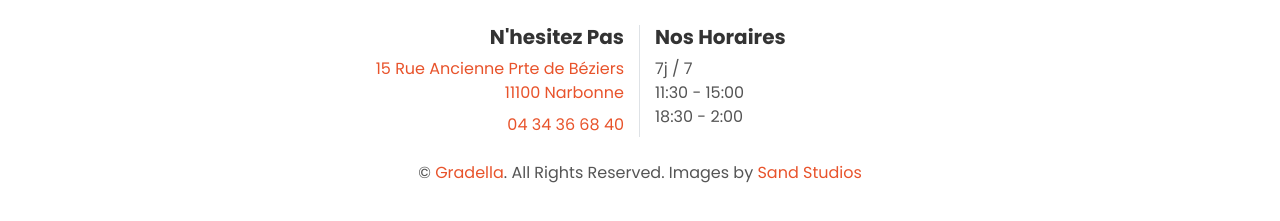
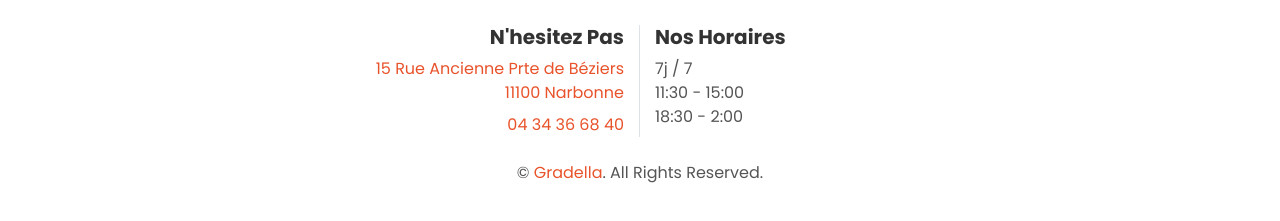
Before and after one commit to billoosijok/Gradella-Website, a plain HTML site: page index.html in a window 1280 px wide. Shown: the part 2341-2562 px from the top of the page. Drawn offline with nearby package versions, Linux system fonts and the light colour scheme.

Commit message:
Update index.html

```diff
--- a/index.html
+++ b/index.html
@@ -171,7 +171,7 @@
                     </div>
                 </div>
                 <div class="col-12">
-                    <p class="m-0">&copy; <a href="/">Gradella</a>. All Rights Reserved. Images by <a href="https://sandstudio.com">Sand Studios</a>
+                    <p class="m-0">&copy; <a href="/">Gradella</a>. All Rights Reserved.
                     </p>
                 </div>
             </div>
```
